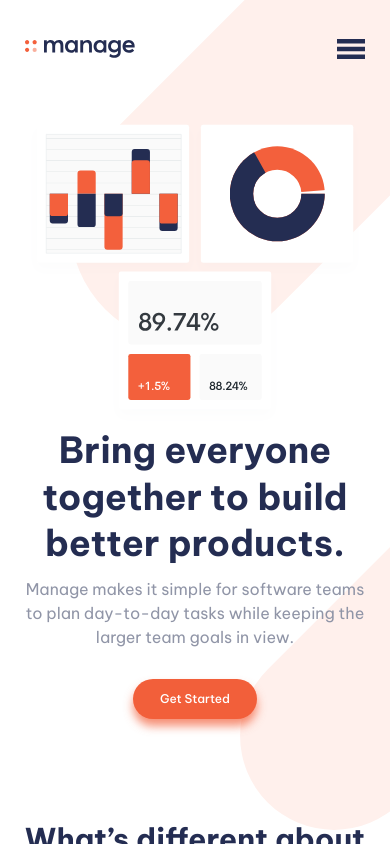
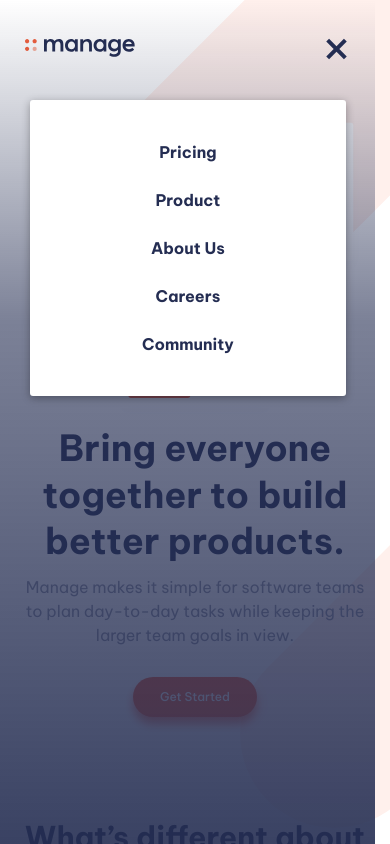
Before and after one commit to drfcozapata/manage-landing-page, a Vue app: page / in a window 390 px wide. Both pictures are taken after a click on the picture 351 px from the left and 49 px from the top of the page. Shown: the top 844 px of the page. Built offline with nearby package versions, Linux system fonts and the light colour scheme.

Commit message:
Add: mobile modal menu

```diff
--- a/package.json
+++ b/package.json
@@ -13,7 +13,8 @@
 		"@fortawesome/free-regular-svg-icons": "^6.4.2",
 		"@fortawesome/free-solid-svg-icons": "^6.4.2",
 		"@fortawesome/vue-fontawesome": "latest-3",
-		"vue": "^3.3.4"
+		"vue": "^3.3.4",
+		"vue-final-modal": "3"
 	},
 	"devDependencies": {
 		"@vitejs/plugin-vue": "^4.2.3",
--- a/src/components/header/MenuModal.vue
+++ b/src/components/header/MenuModal.vue
@@ -1,31 +1,72 @@
 <script setup>
-	//
+	const props = defineProps({
+		show: Boolean,
+	});
 </script>
 
 <template>
-	<VueFinalModal
-		class="flex justify-center items-center relative"
-		content-class="flex flex-col mx-auto -mt-[480px] py-10 px-28 bg-white rounded space-y-2"
-	>
-		<!-- <img
-			src="/icon-close.svg"
-			alt=""
-			@click="emit('confirm')"
-			class="-top-40 -right-40 w-6 h-6 cursor-pointer"
-		/> -->
-		<ul
-			class="flex flex-col gap-6 justify-center items-center text-dark-blue menu text-[16px] cursor-pointer"
-		>
-			<li class="hover:text-dark-grayish-blue">Pricing</li>
-			<li class="hover:text-dark-grayish-blue">Product</li>
-			<li class="hover:text-dark-grayish-blue">About Us</li>
-			<li class="hover:text-dark-grayish-blue">Careers</li>
-			<li class="hover:text-dark-grayish-blue">Community</li>
-		</ul>
-	</VueFinalModal>
+	<Transition name="modal">
+		<div v-if="show" class="modal-mask">
+			<img
+				src="/icon-close.svg"
+				alt=""
+				height="20"
+				class="absolute top-[38px] right-[28px] cursor-pointer"
+				@click="$emit('close')"
+			/>
+			<div class="modal-container">
+				<div class="modal-body">
+					<ul
+						class="flex flex-col gap-6 justify-center mx-auto items-center rounded bg-white text-dark-blue menu text-[16px]"
+					>
+						<li class="hover:text-dark-grayish-blue cursor-pointer">Pricing</li>
+						<li class="hover:text-dark-grayish-blue cursor-pointer">Product</li>
+						<li class="hover:text-dark-grayish-blue cursor-pointer">About Us</li>
+						<li class="hover:text-dark-grayish-blue cursor-pointer">Careers</li>
+						<li class="hover:text-dark-grayish-blue cursor-pointer">Community</li>
+					</ul>
+				</div>
+			</div>
+		</div>
+	</Transition>
 </template>
 
 <style scoped>
+	.modal-mask {
+		position: fixed;
+		z-index: 9998;
+		top: 0;
+		left: 0;
+		width: 375px;
+		height: 100%;
+		background: linear-gradient(
+			0deg,
+			hsl(228, 39%, 23%, 0.9) 0%,
+			hsl(228, 39%, 23%, 0.6) 62%,
+			rgba(255, 255, 255, 0) 100%
+		);
+		display: flex;
+		padding-left: 30px;
+		transition: opacity 0.3s ease;
+	}
+
+	.modal-container {
+		position: absolute;
+		display: flex;
+		flex-direction: column;
+		justify-content: center;
+		align-items: center;
+		padding: 40px 112px;
+		border-radius: 3px;
+		margin-top: 100px;
+		max-width: 325px;
+		background-color: #fff;
+		box-shadow: 0 2px 8px rgba(0, 0, 0, 0.33);
+		transition: all 0.3s ease;
+	}
+	.modal-body {
+		margin: 0;
+	}
 	li {
 		font-weight: 700;
 	}
--- a/src/components/header/NavBar.vue
+++ b/src/components/header/NavBar.vue
@@ -1,9 +1,12 @@
 <script setup>
-	//
+	import { ref } from 'vue';
+	import MenuModal from './MenuModal.vue';
+
+	const showModal = ref(false);
 </script>
 
 <template>
-	<nav class="pt-6 flex justify-between items-center">
+	<nav class="pt-6 flex justify-between items-center relative">
 		<img src="/logo.svg" alt="" class="logo" />
 		<ul class="flex gap-8 justify-center text-very-dark-blue menu">
 			<li>Pricing</li>
@@ -15,9 +18,18 @@
 		<button class="bg-bright-red shadow-br text-white rounded-[32px] mr-7 btn-nav">
 			Get Started
 		</button>
-		<img src="/icon-hamburger.svg" alt="" class="hidden hamburger" />
+		<img
+			src="/icon-hamburger.svg"
+			alt=""
+			class="hidden hamburger"
+			v-if="!showModal"
+			@click="showModal = true"
+		/>
 
 		<!-- Modal Menu -->
+		<Teleport to="body">
+			<MenuModal :show="showModal" @close="showModal = false" />
+		</Teleport>
 	</nav>
 </template>
 
```
Also changed, not shown: .pnp.cjs, 1 other file (tests, documents, lock files or other folders).
